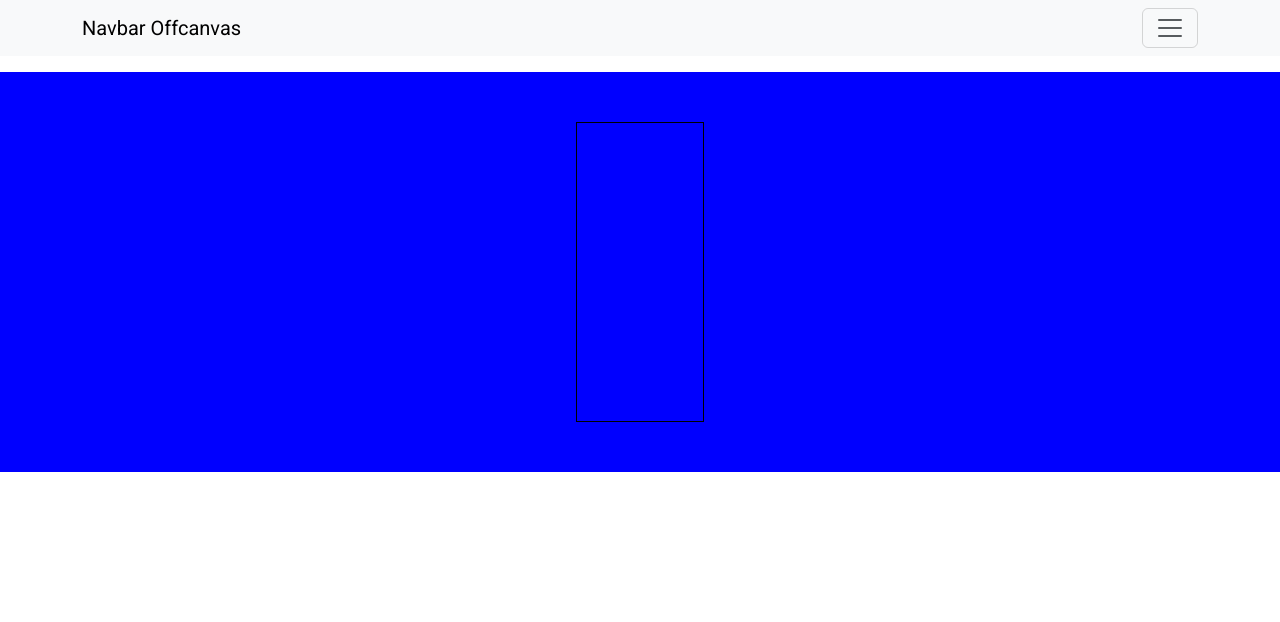
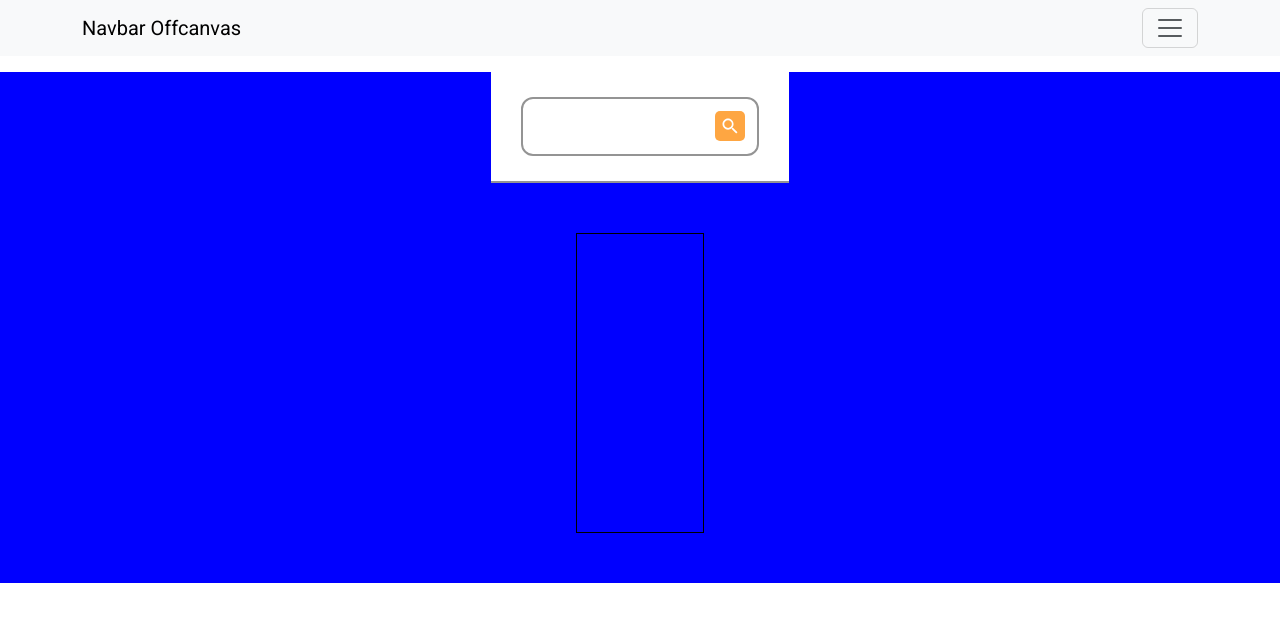
Before and after one commit to matchi-1/Synth, a React (Create React App) app: page / in a window 1280 px wide. Shown: the top 622 px of the page. Built offline with nearby package versions, Linux system fonts and the light colour scheme.

Commit message:
add webbrowser to page.jsx

```diff
--- a/src/pages/Page.jsx
+++ b/src/pages/Page.jsx
@@ -15,9 +15,9 @@ function Page() {
   return (
     <div className="article-container">
       <Header toggleSidebar={toggleSidebar} />
-
       {/* <SideBar /> */}
       <main className="article-main">
+        <WebBrowser />
         <SideBar toggleSidebar={toggleSidebar} isSidebarOpen={isSidebarOpen} />
         <div className={`article ${isSidebarOpen ? "open" : ""}`}></div>
       </main>
```
